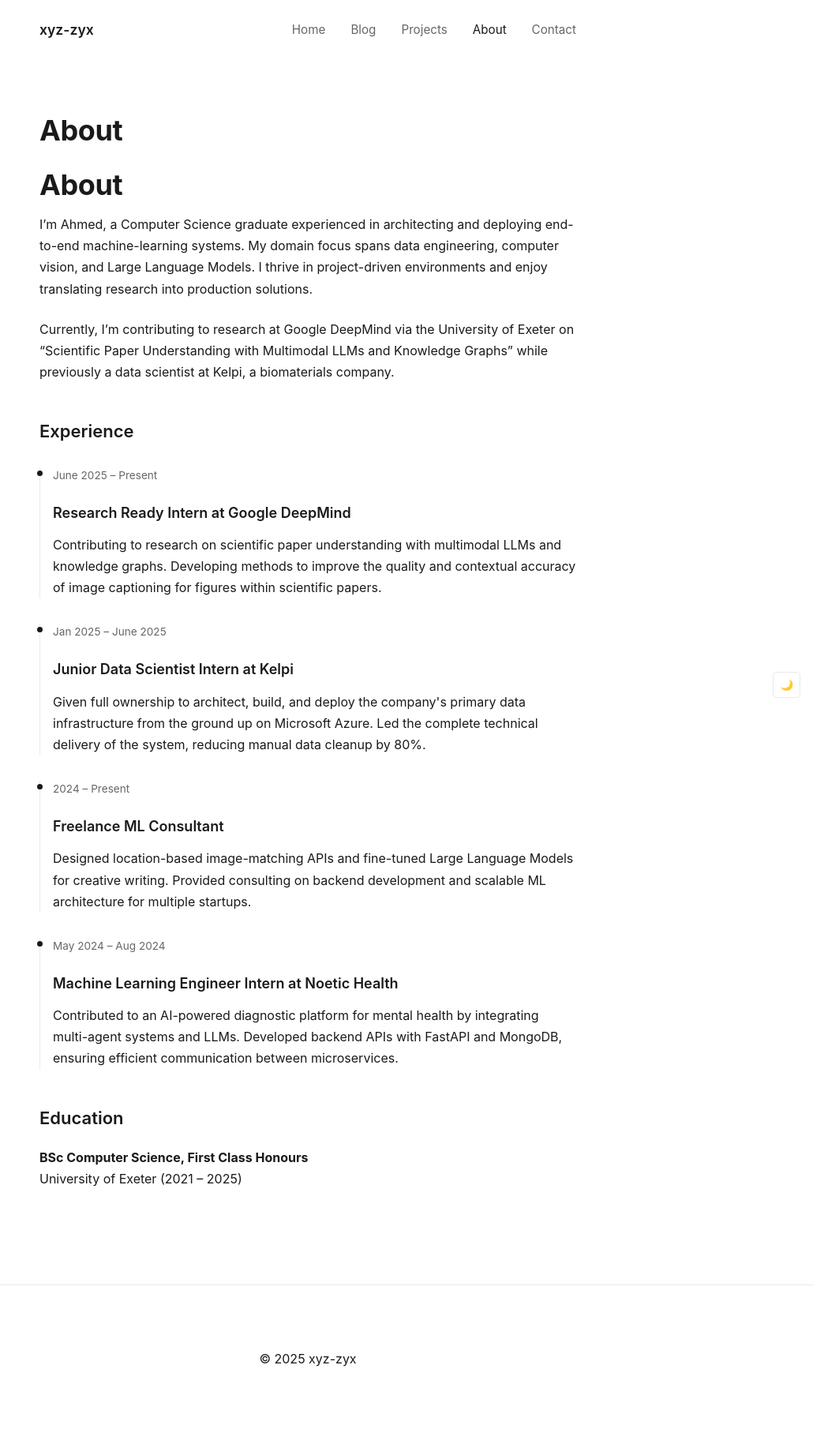
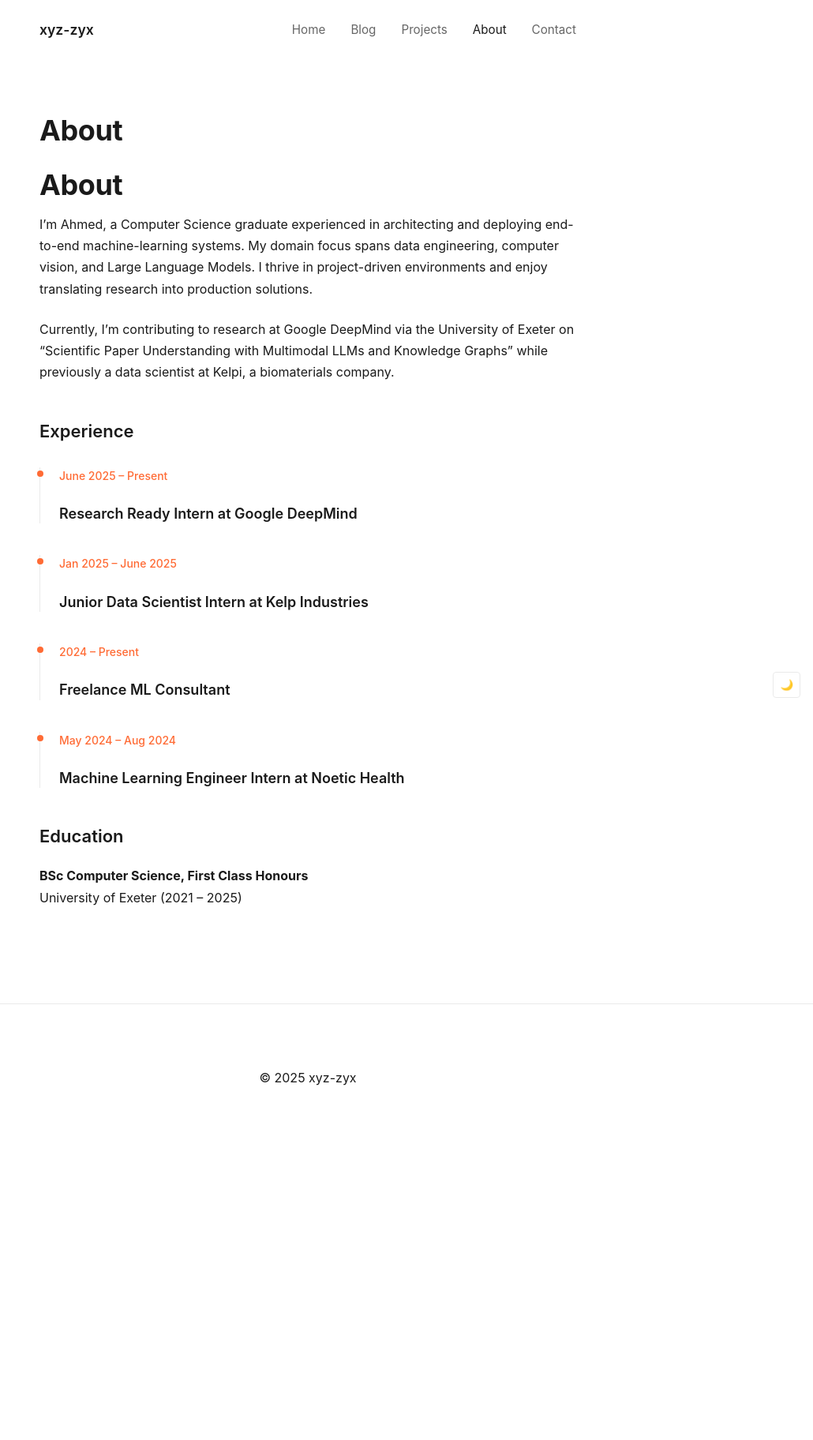
Before and after one commit to AMOHA-98/blogxyz, a Jekyll site: the page built from about.md, in a window 1280 px wide. Shown: the whole page at 79% size, without its empty margins (250-1280 px from the left). Built offline with Jekyll 4.4.1, drawn with Linux system fonts in a browser that asks for light colours; after the commit the page ends 1467 px from its top, so only the background shows below that.

Commit message:
Update about section with refined internship descriptions and remove navigation links from home layout. Adjust CSS for timeline items to enhance spacing and visual hierarchy.

```diff
--- a/_layouts/home.html
+++ b/_layouts/home.html
@@ -9,9 +9,3 @@
     {{ content }}
   </div>
 </div>
-
-<div class="nav-links-section">
-  <p><a href="{{ '/blog/' | relative_url }}">Blog</a></p>
-  <p><a href="{{ '/projects/' | relative_url }}">Projects</a></p>
-  <p><a href="{{ '/contact/' | relative_url }}">Contact</a></p>
-</div>
--- a/about.md
+++ b/about.md
@@ -16,25 +16,21 @@
   <div class="timeline-item">
     <span class="timeline-date">June 2025 – Present</span>
     <h3 class="timeline-title">Research Ready Intern at Google DeepMind</h3>
-    <p>Contributing to research on scientific paper understanding with multimodal LLMs and knowledge graphs. Developing methods to improve the quality and contextual accuracy of image captioning for figures within scientific papers.</p>
   </div>
 
   <div class="timeline-item">
     <span class="timeline-date">Jan 2025 – June 2025</span>
-    <h3 class="timeline-title">Junior Data Scientist Intern at Kelpi</h3>
-    <p>Given full ownership to architect, build, and deploy the company's primary data infrastructure from the ground up on Microsoft Azure. Led the complete technical delivery of the system, reducing manual data cleanup by 80%.</p>
+    <h3 class="timeline-title">Junior Data Scientist Intern at Kelp Industries</h3>
   </div>
 
   <div class="timeline-item">
     <span class="timeline-date">2024 – Present</span>
     <h3 class="timeline-title">Freelance ML Consultant</h3>
-    <p>Designed location-based image-matching APIs and fine-tuned Large Language Models for creative writing. Provided consulting on backend development and scalable ML architecture for multiple startups.</p>
   </div>
 
   <div class="timeline-item">
     <span class="timeline-date">May 2024 – Aug 2024</span>
     <h3 class="timeline-title">Machine Learning Engineer Intern at Noetic Health</h3>
-    <p>Contributed to an AI-powered diagnostic platform for mental health by integrating multi-agent systems and LLMs. Developed backend APIs with FastAPI and MongoDB, ensuring efficient communication between microservices.</p>
   </div>
 </div>
 
--- a/assets/style.css
+++ b/assets/style.css
@@ -181,15 +181,7 @@
   margin-bottom: 0;
 }
 
-.nav-links-section {
-  margin-top: 2rem;
-  padding-top: 2rem;
-  border-top: 1px solid var(--border-color);
-}
 
-.nav-links-section p {
-  margin-bottom: 0.5rem;
-}
 
 @media (max-width: 768px) {
   .hero h1 {
@@ -275,10 +267,14 @@
 }
 
 .timeline-item {
-  margin-bottom: 2rem;
-  padding-left: 1rem;
+  margin-bottom: 2.5rem;
+  padding-left: 1.5rem;
   border-left: 1px solid var(--border-color);
   position: relative;
+}
+
+.timeline-item:last-child {
+  margin-bottom: 0;
 }
 
 .timeline-item::before {
@@ -286,22 +282,26 @@
   position: absolute;
   left: -4px;
   top: 0.25rem;
-  width: 7px;
-  height: 7px;
+  width: 8px;
+  height: 8px;
   border-radius: 50%;
-  background: var(--text-color);
+  background: #ff6b35;
 }
 
 .timeline-date {
-  font-size: 0.85rem;
-  color: var(--muted-text);
+  font-size: 0.875rem;
+  color: #ff6b35;
   margin-bottom: 0.25rem;
   display: block;
+  font-weight: 500;
 }
 
 .timeline-title {
   font-weight: 600;
-  margin-bottom: 0.5rem;
+  margin-bottom: 0;
+  color: var(--text-color);
+  font-size: 1.125rem;
+  line-height: 1.4;
 }
 
 /* Mobile navigation */
```
